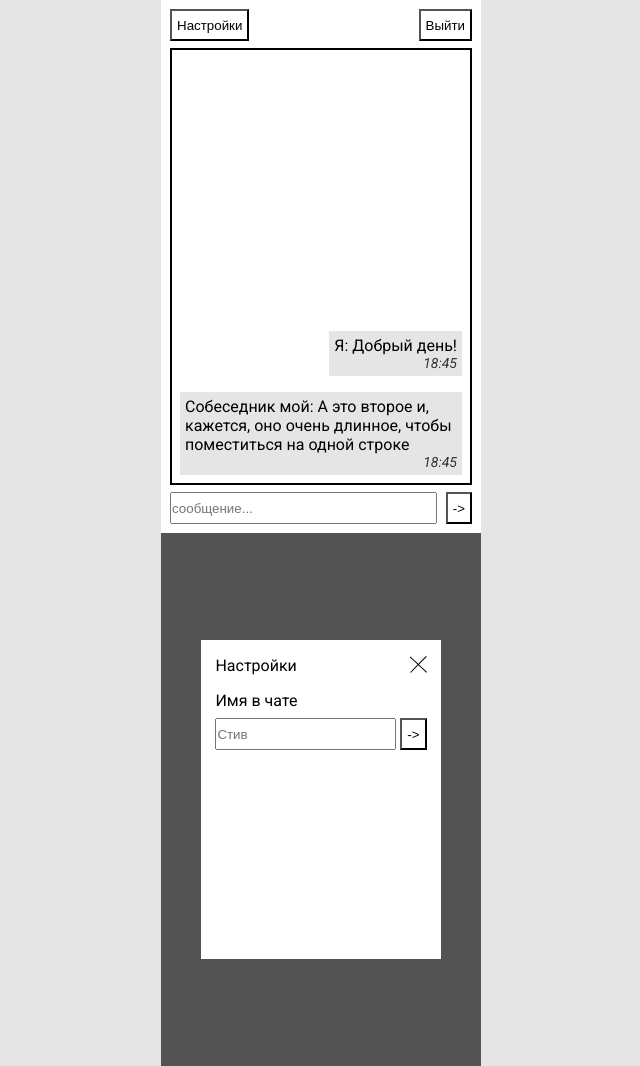
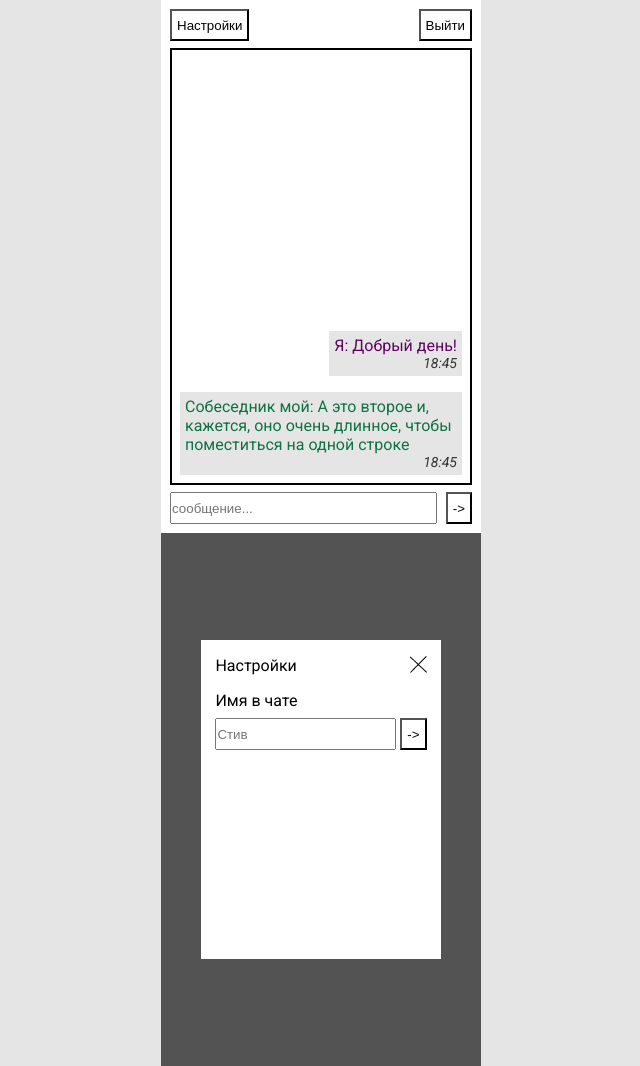
Before and after one commit to Gortenzi/Chat, a plain HTML site: page index.html in a window 1280 px wide. Shown: the whole page, without its empty margins (319-959 px from the left). Drawn offline with Linux system fonts and the light colour scheme.

Commit message:
commit after first

```diff
--- a/style.css
+++ b/style.css
@@ -74,9 +74,11 @@ body {
 }
 .my {
   align-self: end;
+  color: rgb(94, 3, 94);
 }
 .other {
   align-self: start;
+  color: rgb(14, 114, 69);
 }
 .message-text {
 }
```
